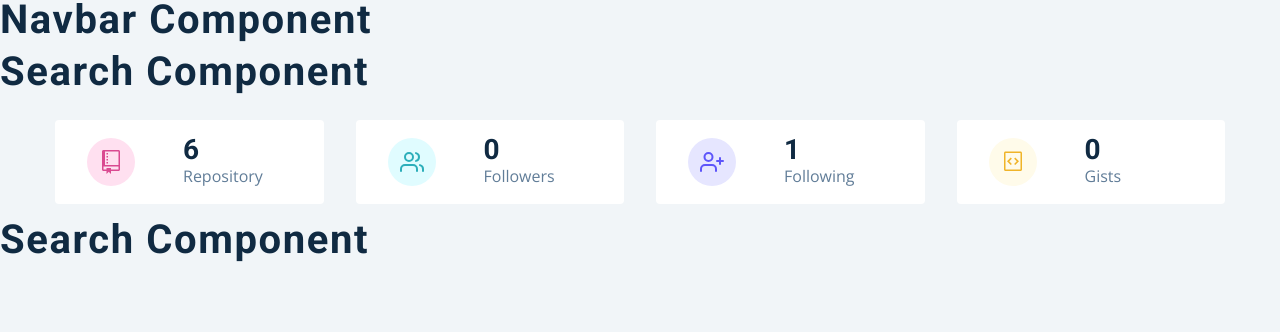
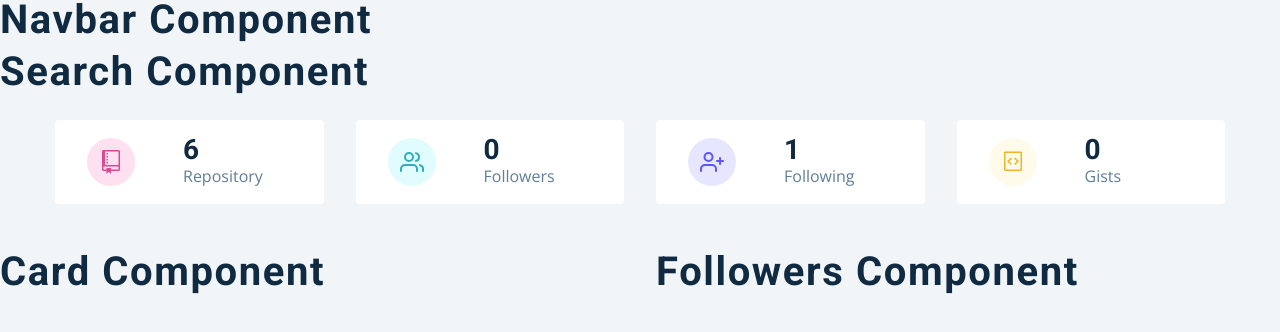
Before and after one commit to aditya-tri/Aditya-Trisakti-Silalahi, a React (Create React App) app: page / in a window 1280 px wide. Shown: the top 332 px of the page. Built offline with nearby package versions, Linux system fonts and the light colour scheme.

Commit message:
adding card and followers component and give some styling

```diff
--- a/src/components/User.js
+++ b/src/components/User.js
@@ -1,5 +1,23 @@
 import React from "react";
+import styled from "styled-components";
+import Card from "./Card";
+import Followers from "./Followers";
 
 export default function User() {
-  return <h2>search component</h2>;
+  return (
+    <Wrapper>
+      <Card />
+      <Followers />
+    </Wrapper>
+  );
 }
+
+const Wrapper = styled.div`
+  padding-top: 2rem;
+  display: grid;
+  gap: 3rem 2rem;
+  @media (min-width: 992px) {
+    grid-template-columns: 1fr 1fr;
+  }
+  /* align-items: start; */
+`;
```
